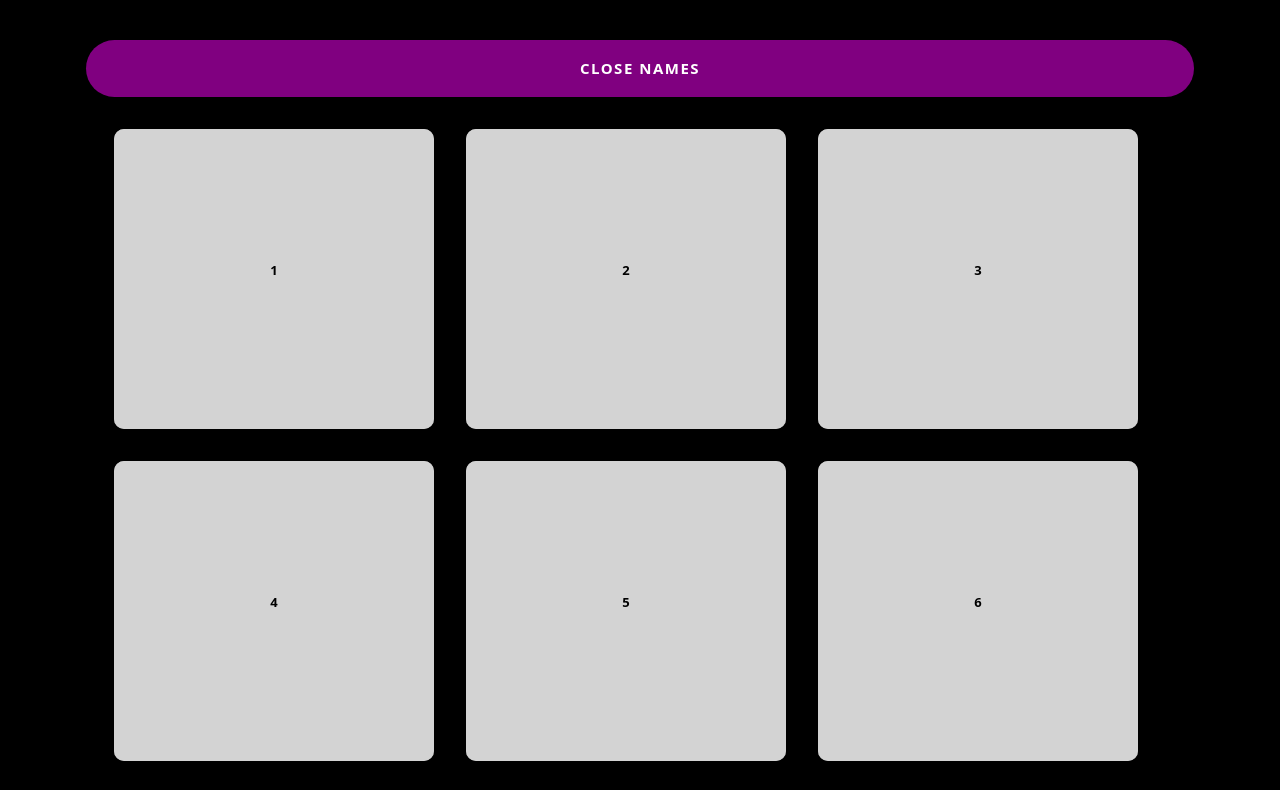
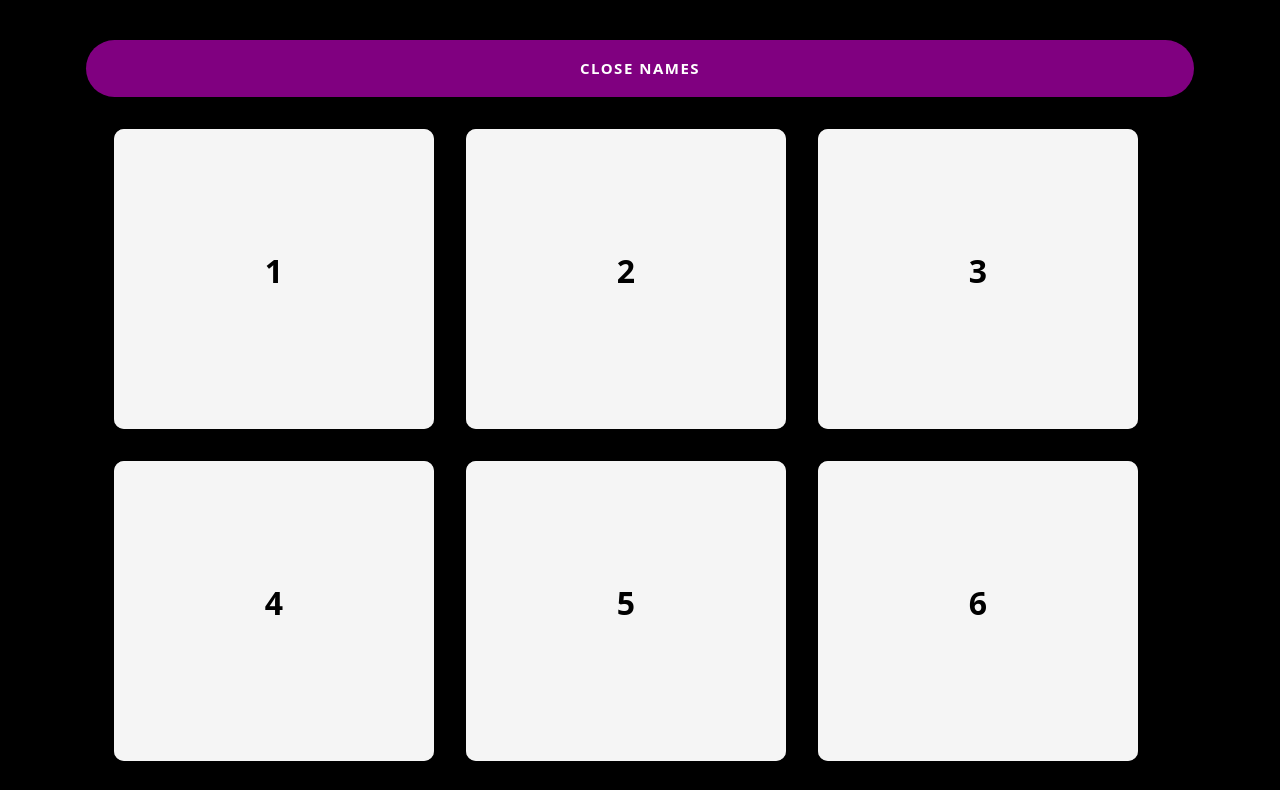
Before and after one commit to UiJosh20/15-students, a plain HTML site: page index.html in a window 1280 px wide. Both pictures are taken after a click on the button "DROP NAMES". Shown: the top 790 px of the page. Drawn offline with nearby package versions, Linux system fonts and the light colour scheme.

Commit message:
increased font size and card size

```diff
--- a/script.js
+++ b/script.js
@@ -12,34 +12,34 @@ const dropAll = () => {
     this.skinColor= skinColor;
   }
  }
- let one = new Fifteen("Adebayo", 20, "Male", "5.6ft", "Dark")
- let two = new Fifteen("Damola", 23, "Male", "5.2ft", "Dark")
+ let one = new Fifteen("Adebayo", 20, "Male", "5.6 ft", "Dark")
+ let two = new Fifteen("Damola", 23, "Male", "5.2 ft", "Dark")
  let three = new Fifteen("Timilehin", 24, "Male", "5.7ft", "brown")
- let four = new Fifteen("kenny", 18, "Female", "4.7ft", "Chocolate-Brown")
- let five = new Fifteen("Joshua", 23, "Male", "5.6ft", "Dark")
- let six = new Fifteen("Oluwaseun", 20, "Male", "5.6ft", "light brown")
- let seven = new Fifteen("Mohammed", 26, "Male", "6.6ft", "Light")
- let eight = new Fifteen("Rema", 25, "Male", "5.9ft", "Dark")
- let nine = new Fifteen("Damilare", 20, "Male", "5.6ft", "Dark")
- let ten = new Fifteen("Pamilarin", 27, "Female", "5.6ft", "Dark")
- let eleven = new Fifteen("olamilekan", 25, "Male", "5.8ft", "light")
- let twelve = new Fifteen("Fatima", 24, "Female", "5.1ft", "light")
- let thirteen = new Fifteen("Boluwatife", 29, "Female", "5.2ft", "Dark")
- let fourteen = new Fifteen("Halimot", 27, "Female", "5.5ft", "DarkJade")
- let fifteen = new Fifteen("Temitope", 23, "Male", "5.6ft", "brown")
+ let four = new Fifteen("kenny", 18, "Female", "4.7 ft", "Chocolate-Brown")
+ let five = new Fifteen("Joshua", 23, "Male", "5.6 ft", "Dark")
+ let six = new Fifteen("Oluwaseun", 20, "Male", "5.6 ft", "light brown")
+ let seven = new Fifteen("Mohammed", 26, "Male", "6.6 ft", "Light")
+ let eight = new Fifteen("Rema", 25, "Male", "5.9 ft", "Dark")
+ let nine = new Fifteen("Damilare", 20, "Male", "5.6 ft", "Dark")
+ let ten = new Fifteen("Pamilarin", 27, "Female", "5.6 ft", "Dark")
+ let eleven = new Fifteen("olamilekan", 25, "Male", "5.8 ft", "light")
+ let twelve = new Fifteen("Fatima", 24, "Female", "5.1 ft", "light")
+ let thirteen = new Fifteen("Boluwatife", 29, "Female", "5.2 ft", "Dark")
+ let fourteen = new Fifteen("Halimot", 27, "Female", "5.5 ft", "DarkJade")
+ let fifteen = new Fifteen("Temitope", 23, "Male", "5.6 ft", "brown")
 
 
  studentArray.push(one, two, three, four, five, six,seven, eight, nine, ten,eleven,twelve, thirteen, fourteen, fifteen)
  studentArray.map((information, i)=>{
   display.innerHTML += `
   <div class="book d-flex flex-column m-3">
-  <p>${information.cname}</p>
-  <p>${information.age}</p>
+  <h2>${information.cname}</h2>
+  <p>${information.age} years old</p>
   <p>${information.gender}</p>
   <p>${information.height}</p>
   <p>${information.skinColor}</p>
   <div class="cover">
-  <p>${i+1}</p>
+  <p class="fs-2">${i+1}</p>
   </div>
  </div>
   `
--- a/style.css
+++ b/style.css
@@ -15,7 +15,7 @@
   border-radius: 10px;
   width: 320px;
   height: 300px;
-  background-color: whitesmoke;
+  background-color: white;
   -webkit-box-shadow: 1px 1px 12px #000;
   box-shadow: 1px 1px 12px #000;
   -webkit-transform: preserve-3d;
@@ -25,7 +25,7 @@
   perspective: 2000px;
   display: -webkit-box;
   display: -ms-flexbox;
-  display: flex;
+  text-align: start !important;
   -webkit-box-align: center;
   -ms-flex-align: center;
   align-items: center;
@@ -38,7 +38,7 @@
 .cover {
   top: 0;
   position: absolute;
-  background-color: lightgray;
+  background-color: whitesmoke;
   width: 100%;
   height: 100%;
   border-radius: 10px;
@@ -70,7 +70,7 @@
 }
 
 p {
-  font-size: 13px;
+  font-size: 16px;
   font-weight: bold;
 }
 
```
